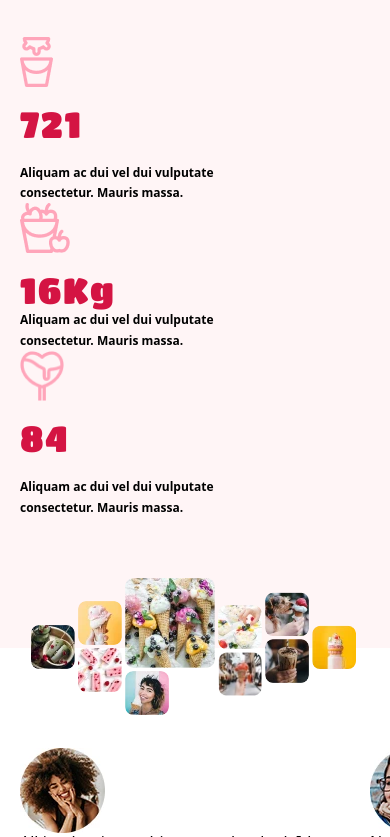
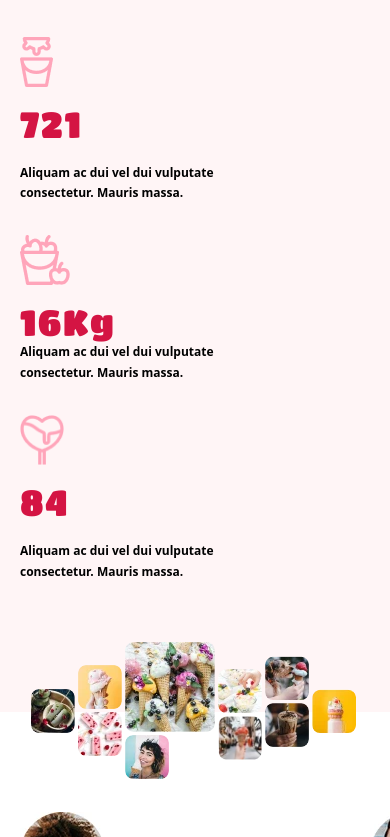
Before and after one commit to smisyuk4/13attempts_goit_project, a website built with Parcel: page src/index.html in a window 390 px wide. Shown: the part 3524-4361 px from the top of the page. Built offline with nearby package versions, Linux system fonts and the light colour scheme.

Commit message:
Update_advantages

```diff
--- a/src/sass/layout/_advantages.scss
+++ b/src/sass/layout/_advantages.scss
@@ -70,6 +70,11 @@
     }
   }
 
+  &__item:not(:last-child){
+    @media screen and (min-width: 320px) and (max-width: 767px) {
+      margin-bottom: 32px;
+    }
+  }
   &__icon {
     display: block;
     width: auto;
```
